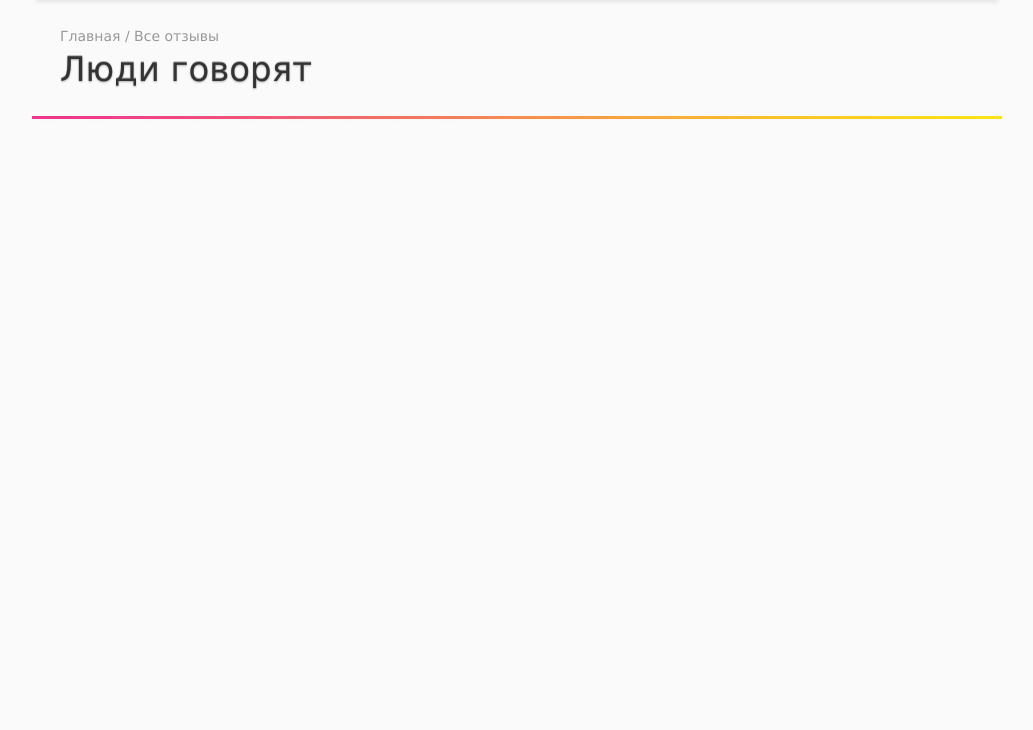
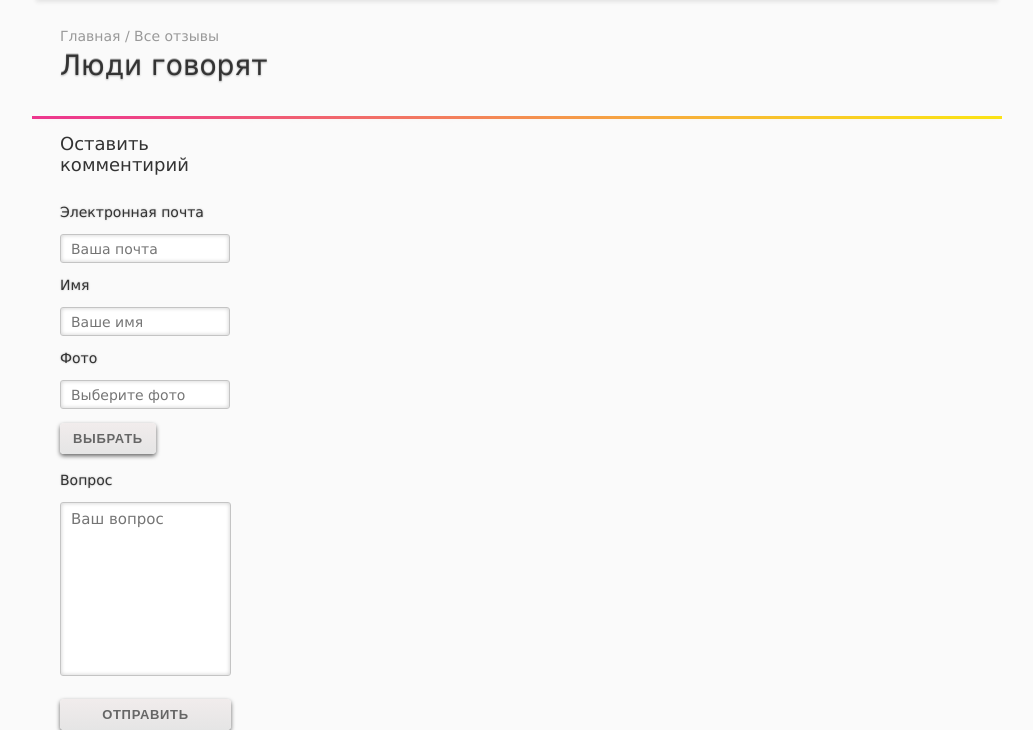
Before and after one commit to AndreyKachanov/lazytour, a PHP site: page / in a window 1280 px wide. Shown: the part 108-838 px from the top of the page, without its empty margins (123-1156 px from the left). Before the commit the page ends 227 px from the top, so only its background shows below. Run offline with PHP 8.4, Linux system fonts and the light colour scheme.

Commit message:
Adding feedback form

```diff
--- a/index.php
+++ b/index.php
@@ -49,6 +49,26 @@
 				<div class="colored_line"></div>
 				<div class="shadow_line"></div>
 			</div>
+			<div id="feedback_form">
+				<form action="" method="POST">
+					<h2>Оставить комментирий</h2>
+					<div class="email">
+						<label for="check1">Электронная почта</label>
+						<input type="text" name="email" id="check1" placeholder="Ваша почта">
+						<label for="check2">Имя</label>
+						<input type="text" name="name" id="check2" placeholder="Ваше имя">
+						<label for="check3">Фото</label>
+						<input type="text" name="photo" id="check3" placeholder="Выберите фото">
+						<button class="select">Выбрать</button>
+					</div>
+					<div class="question">
+						<label for="check4">Вопрос</label>
+						<textarea name="textarea" placeholder="Ваш вопрос" id="check4"></textarea>
+						<input type="submit" name="submit" value="Отправить">
+					</div>
+				</form>
+			</div>
+
 
 		</div>
 	</body>
--- a/style.css
+++ b/style.css
@@ -20,6 +20,7 @@ p, ul {
 	padding: 0;
 	margin: 0;
 }
+
 img {
 	border: none;
 }
@@ -32,13 +33,11 @@ body {
 
 #wrapper {
 	width: 970px;
-	/*height: 1500px;*/
 	margin: 0 auto;
 }
 
 /*шапка*/
 header {
-	/*border: 1px solid green;*/
 	width: 100%;
 }
 
@@ -92,12 +91,10 @@ header .top_menu {
 }
 
 .child_center {
-    /*width: 300px;*/
     margin: auto 0px auto 328px;
 }
 
 .child_right {
-    /*width: 160px;*/
     margin: auto 0px auto 761px;
 }
 
@@ -113,7 +110,6 @@ header .top_menu {
 	box-shadow: inset 0px -2px 2px #e3e3e3;
 }
 /*конец верхнего меню*/
-
 
 /*начало блока логтипа LazyTour*/
 .lazytour {
@@ -175,7 +171,6 @@ header .top_menu {
 	position: absolute;
   	left: 763px;
   	top: 17px;
-	/*outline: none;*/
 	border: none;
 	cursor: pointer;
 	text-transform: uppercase;
@@ -209,12 +204,6 @@ header .top_menu {
 	position: relative;
 }
 
-/*.people_says {
-	height: 115px;
-	border: 1px solid red;
-	position: relative;
-}
-*/
 .breadcrumbs {
 	margin: 0;
 	padding: 0;
@@ -247,7 +236,7 @@ header .top_menu {
 	left: 28px;
 	top: 49px;
 	color: #333;
-	font: 3.4em "Myriad Pro", Verdana, sans-serif;
+	font: 2.8em "Myriad Pro", Verdana, sans-serif;
 	text-shadow: 0px -1px 0px #aeaeae, 0 1px 2px #aeaeae;
 }
 
@@ -269,3 +258,113 @@ header .top_menu {
 	width: 970px;
 	background: url(img/shadow_line.png) no-repeat;
 }
+
+/*Левая часть с формами*/
+#feedback_form {
+	/*border: 1px solid red;*/
+	/*width: 206px;*/
+	float: left;
+	/*min-height: 400px;*/
+}
+
+#feedback_form h2 {
+	max-width: 170px;
+	margin: 10px 0 29px 0px;
+	padding: 0;
+	color: #333333;
+	font: 1.8em "Myriad Pro", Verdana, sans-serif;
+}
+
+#feedback_form {
+	margin-left: 28px;
+}
+
+#feedback_form form input[type="text"] {
+	width: 170px;
+	height: 29px;
+	color: #333333;
+	font: 1.4em "Myriad Pro", Verdana, sans-serif;
+	border-radius: 3px;
+	border: 1px solid #c4c4c4;
+	padding: 7px 10px;
+	box-shadow: inset 0 0 4px #ccc;
+}
+
+#feedback_form label {
+	display: block;
+	color: #333333;
+	font: 1.4em "Myriad Pro", Verdana, sans-serif;
+	text-shadow: 0px 0px 2px #aeaeae;
+	margin: 14px 0;
+}
+
+#feedback_form .select {
+	background: #F1ECEC; /* Old browsers */
+	background: -moz-linear-gradient(top,  #F1ECEC 0%, #e5e5e5 100%); /* FF3.6+ */
+	background: -webkit-gradient(linear, left top, left bottom, color-stop(0%,#F1ECEC), color-stop(100%,#e5e5e5)); /* Chrome,Safari4+ */
+	background: -webkit-linear-gradient(top,  #F1ECEC 0%,#e5e5e5 100%); /* Chrome10+,Safari5.1+ */
+	background: -o-linear-gradient(top,  #F1ECEC 0%,#e5e5e5 100%); /* Opera 11.10+ */
+	background: -ms-linear-gradient(top,  #F1ECEC 0%,#e5e5e5 100%); /* IE10+ */
+	background: linear-gradient(to bottom,  #F1ECEC 0%,#e5e5e5 100%); /* W3C */
+	filter: progid:DXImageTransform.Microsoft.gradient( startColorstr='#F1ECEC', endColorstr='#e5e5e5',GradientType=0 ); /* IE6-9 */
+	display: block;
+	font: bold 1.3em Arial, sans-serif;
+    letter-spacing: 0.7px;
+    padding: 8px 13px;
+    color: #666666;
+    -webkit-border-radius: 4px;
+	-moz-border-radius: 4px;
+	border-radius: 4px;
+	cursor: pointer;
+	text-transform: uppercase;
+	border: none;
+	-webkit-box-shadow: 0px 2px 4px #666666;
+  	-moz-box-shadow: 0px 2px 4px #666666;
+  	box-shadow: 0px 2px 4px #666666;
+  	margin-top: 14px;
+  	margin-bottom: 18px;
+}
+
+.question textarea {
+	margin-bottom: 21px;
+	height: 174px;
+	width: 171px;
+	color: #333333;
+	font: 1.5em "Myriad Pro", Verdana, sans-serif;
+	border: 1px solid #c4c4c4;
+	border-radius: 3px;
+	box-shadow: inset 0 0 4px #ccc;
+	padding: 7px 10px;
+	resize: none;
+	overflow: auto;
+}
+
+.question input[type="submit"] {
+	display: block;
+	width: 171px;
+	margin: 0 0 0 0;
+	border: none;
+	cursor: pointer;
+	text-transform: uppercase;
+	background: #F1ECEC; /* Old browsers */
+	background: -moz-linear-gradient(top,  #F1ECEC 0%, #e5e5e5 100%); /* FF3.6+ */
+	background: -webkit-gradient(linear, left top, left bottom, color-stop(0%,#F1ECEC), color-stop(100%,#e5e5e5)); /* Chrome,Safari4+ */
+	background: -webkit-linear-gradient(top,  #F1ECEC 0%,#e5e5e5 100%); /* Chrome10+,Safari5.1+ */
+	background: -o-linear-gradient(top,  #F1ECEC 0%,#e5e5e5 100%); /* Opera 11.10+ */
+	background: -ms-linear-gradient(top,  #F1ECEC 0%,#e5e5e5 100%); /* IE10+ */
+	background: linear-gradient(to bottom,  #F1ECEC 0%,#e5e5e5 100%); /* W3C */
+	filter: progid:DXImageTransform.Microsoft.gradient( startColorstr='#F1ECEC', endColorstr='#e5e5e5',GradientType=0 ); /* IE6-9 */
+	font: bold 1.3em Arial, sans-serif;
+    letter-spacing: 0.7px;
+    padding: 8px 13px;
+    color: #666666;
+    -webkit-border-radius: 4px;
+	-moz-border-radius: 4px;
+	border-radius: 4px;
+	cursor: pointer;
+	text-transform: uppercase;
+	border: none;
+	-webkit-box-shadow: 0px 2px 4px #666666;
+  	-moz-box-shadow: 0px 2px 4px #666666;
+  	box-shadow: 0px 2px 4px #666666;
+}
```
